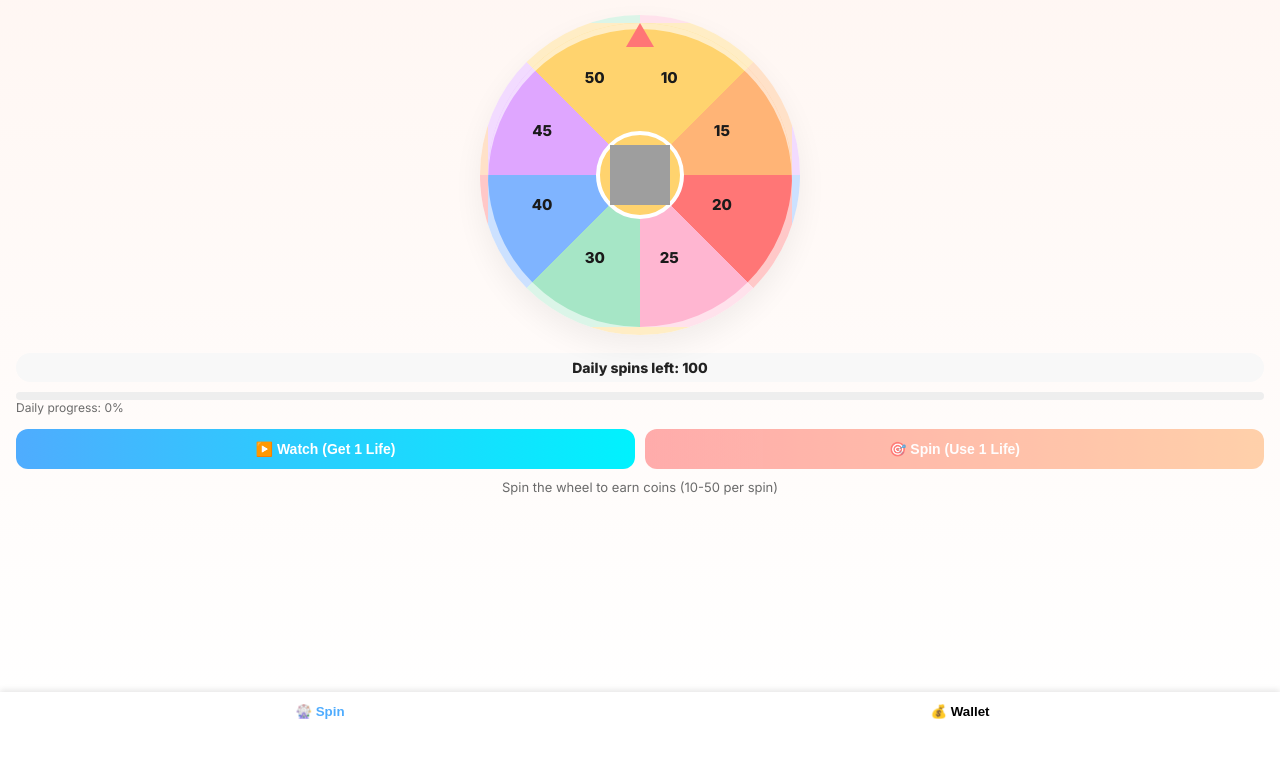
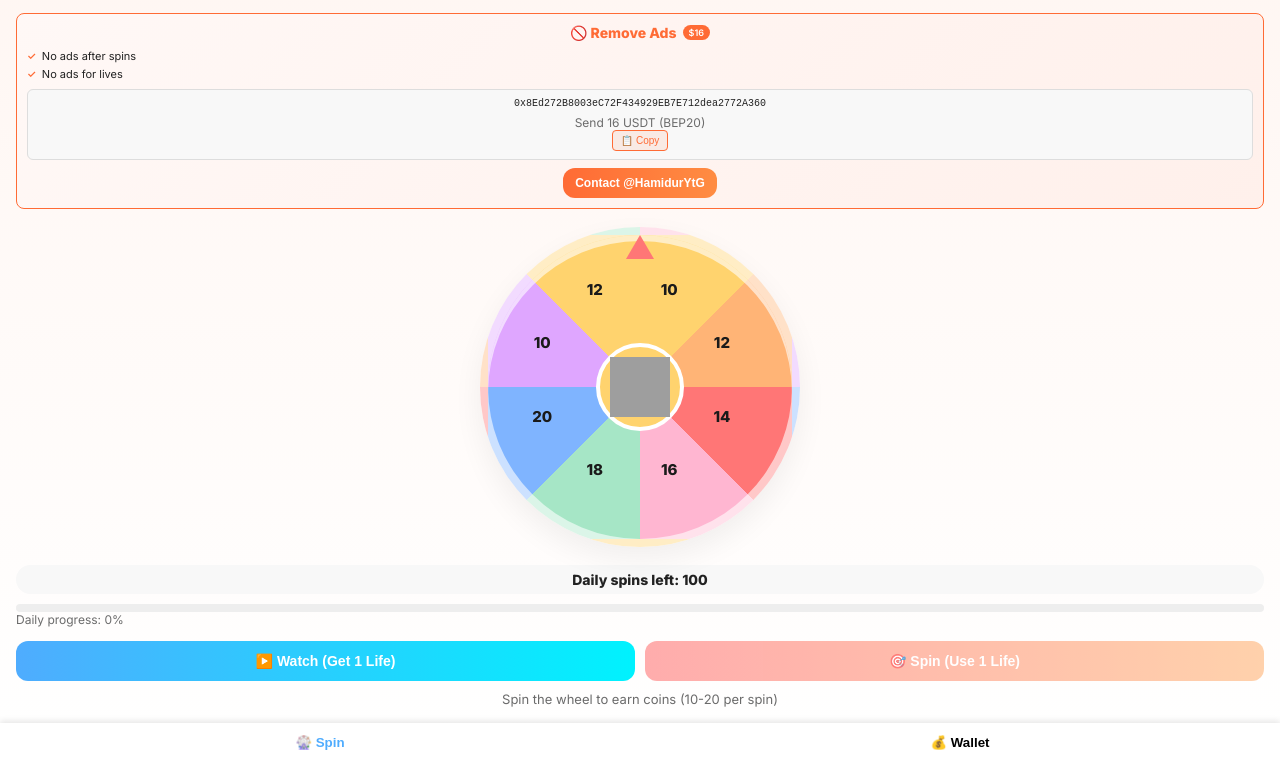
Before and after one commit to hamidurjmr/mybotapp, a plain HTML site: page index.html in a window 1280 px wide. Shown: the part 69-831 px from the top of the page. Before the commit the page ends 800 px from the top, so only its background shows below. Drawn offline with Linux system fonts and the light colour scheme; grey boxes are pictures that could not be loaded.

Commit message:
index.html

```diff
--- a/index.html
+++ b/index.html
@@ -3,7 +3,7 @@
 <head>
 <meta charset="utf-8" />
 <meta name="viewport" content="width=device-width,initial-scale=1" />
-<title>Tap & Earn — Limited (10–50 coins)</title>
+<title>Tap & Earn — Limited (10–20 coins)</title>
 <link href="https://fonts.googleapis.com/css2?family=Inter:wght@400;600;800&display=swap" rel="stylesheet">
 <style>
   :root {
@@ -17,6 +17,7 @@
     --success: #4CAF50;
     --warning: #FF9800;
     --error: #F44336;
+    --premium: #ff6b35;
   }
 
   * {
@@ -195,6 +196,13 @@
   .btn-spin {
     background: linear-gradient(90deg, var(--warm1), var(--warm2));
     color: #fff;
+  }
+
+  .btn-premium {
+    background: linear-gradient(90deg, var(--premium), #ff8c42);
+    color: #fff;
+    font-size: 12px;
+    padding: 8px 12px;
   }
 
   .hint {
@@ -384,6 +392,128 @@
   .wallet-section h2, .wallet-section h3 {
     margin-bottom: 10px;
   }
+
+  /* New Premium Section Styles - Small */
+  .premium-card {
+    background: linear-gradient(135deg, #fff8f6, #fff0eb);
+    border: 1px solid var(--premium);
+    border-radius: 8px;
+    padding: 10px;
+    margin: 10px 0;
+    text-align: center;
+    font-size: 12px;
+  }
+
+  .premium-header {
+    display: flex;
+    align-items: center;
+    justify-content: center;
+    gap: 6px;
+    margin-bottom: 8px;
+  }
+
+  .premium-title {
+    font-weight: 700;
+    font-size: 14px;
+    color: var(--premium);
+  }
+
+  .premium-badge {
+    background: var(--premium);
+    color: white;
+    padding: 2px 6px;
+    border-radius: 10px;
+    font-size: 9px;
+    font-weight: 600;
+  }
+
+  .premium-price {
+    font-size: 16px;
+    font-weight: 800;
+    color: var(--premium);
+    margin: 6px 0;
+  }
+
+  .premium-benefits {
+    text-align: left;
+    margin: 8px 0;
+    font-size: 11px;
+  }
+
+  .benefit-item {
+    display: flex;
+    align-items: center;
+    margin-bottom: 4px;
+  }
+
+  .benefit-icon {
+    color: var(--premium);
+    margin-right: 6px;
+    font-weight: bold;
+    font-size: 10px;
+  }
+
+  .address-container {
+    background: #f8f8f8;
+    padding: 8px;
+    border-radius: 6px;
+    margin: 8px 0;
+    border: 1px solid #ddd;
+  }
+
+  .address {
+    font-size: 10px;
+    word-break: break-all;
+    font-family: monospace;
+    margin-bottom: 6px;
+  }
+
+  .copy-btn {
+    background: rgba(255, 107, 53, 0.1);
+    border: 1px solid var(--premium);
+    color: var(--premium);
+    padding: 4px 8px;
+    border-radius: 4px;
+    font-size: 10px;
+    cursor: pointer;
+    display: inline-flex;
+    align-items: center;
+    gap: 3px;
+  }
+
+  .copy-btn:hover {
+    background: rgba(255, 107, 53, 0.2);
+  }
+
+  .steps {
+    margin: 8px 0;
+  }
+
+  .step {
+    display: flex;
+    margin-bottom: 6px;
+    font-size: 11px;
+  }
+
+  .step-number {
+    width: 16px;
+    height: 16px;
+    background: var(--premium);
+    color: white;
+    border-radius: 50%;
+    display: flex;
+    align-items: center;
+    justify-content: center;
+    font-weight: 600;
+    margin-right: 6px;
+    flex-shrink: 0;
+    font-size: 10px;
+  }
+
+  .highlight {
+    color: var(--premium);
+    font-weight: 600;
+  }
 </style>
 </head>
 <body>
@@ -400,6 +530,37 @@
       <div class="pill">Lives: <span id="lives">0</span></div>
     </div>
   </header>
+
+  <!-- Small Premium Ads Remove Card -->
+  <div class="premium-card">
+    <div class="premium-header">
+      <div class="premium-title">🚫 Remove Ads</div>
+      <span class="premium-badge">$16</span>
+    </div>
+
+    <div class="premium-benefits">
+      <div class="benefit-item">
+        <span class="benefit-icon">✓</span>
+        <span>No ads after spins</span>
+      </div>
+      <div class="benefit-item">
+        <span class="benefit-icon">✓</span>
+        <span>No ads for lives</span>
+      </div>
+    </div>
+
+    <div class="address-container">
+      <div class="address">0x8Ed272B8003eC72F434929EB7E712dea2772A360</div>
+      <div class="small">Send 16 USDT (BEP20)</div>
+      <button class="copy-btn" onclick="copyAdsRemoveAddress()">
+        📋 Copy
+      </button>
+    </div>
+
+    <button class="btn btn-premium" onclick="contactTelegram()">
+      Contact @HamidurYtG
+    </button>
+  </div>
 
   <div class="wheel-wrap">
     <div class="pointer" role="presentation"></div>
@@ -425,7 +586,7 @@
     <button id="spinBtn" class="btn btn-spin">🎯 Spin (Use 1 Life)</button>
   </div>
 
-  <div class="hint">Spin the wheel to earn coins (10-50 per spin)</div>
+  <div class="hint">Spin the wheel to earn coins (10-20 per spin)</div>
 </div>
 
 <!-- Wallet Page -->
@@ -487,8 +648,8 @@
   const REQUIRED_MS = 10000;      // watch time to get 1 life (10s)
   const AFTER_SPIN_AD_MS = 8000;  // interstitial duration after spin (8s)
   const DAILY_MAX_SPINS = 100;    // changed to 100 as requested
-  // Reward segments (10 to 50)
-  const segments = [10,15,20,25,30,40,45,50];
+  // Reward segments (10 to 20 only) - reduced as requested
+  const segments = [10, 12, 14, 16, 18, 20, 10, 12];
   const segCount = segments.length;
 
   // UI refs
@@ -513,12 +674,13 @@
         walletNavBtn = document.getElementById('walletNavBtn');
 
   // storage keys
-  const K_POINTS='points',K_LIVES='lives',K_DATE='date',K_COUNT='count',K_USDT='usdt',K_HIST='history';
+  const K_POINTS='points',K_LIVES='lives',K_DATE='date',K_COUNT='count',K_USDT='usdt',K_HIST='history',K_PREMIUM='premium';
 
   // load safe
   let points = Number(localStorage.getItem(K_POINTS)) || 0;
   let lives = Number(localStorage.getItem(K_LIVES)) || 0;
   let usdt = Number(localStorage.getItem(K_USDT)) || 0;
+  let isPremium = localStorage.getItem(K_PREMIUM) === 'true';
 
   function today(){
     const d = new Date();
@@ -547,6 +709,11 @@
     usdtBalanceEl.textContent = usdt.toFixed(2);
     spinBtn.disabled = (lives <= 0 || count >= DAILY_MAX_SPINS);
     convertBtn.disabled = (points < 5000);
+
+    // Hide premium card if user is already premium
+    if(isPremium) {
+      document.querySelector('.premium-card').style.display = 'none';
+    }
   }
   refreshUI();
 
@@ -628,7 +795,13 @@
     wheel.style.transform = `rotate(${rot}deg)`;
 
     setTimeout(() => {
-      const gain = Number(segments[idx]) || 0;
+      let gain = Number(segments[idx]) || 0;
+
+      // Double coins for premium users
+      if(isPremium) {
+        gain *= 2;
+      }
+
       points += gain;
       localStorage.setItem(K_POINTS, points);
       count++;
@@ -638,8 +811,10 @@
       spinning = false;
       spinBtn.disabled = false;
 
-      // AFTER SPIN: attempt to show real interstitial ad via SDK; fallback to simulated overlay timer if SDK not available.
-      showInterstitialAdWithFallback(AFTER_SPIN_AD_MS);
+      // Skip ads for premium users
+      if(!isPremium) {
+        showInterstitialAdWithFallback(AFTER_SPIN_AD_MS);
+      }
     }, 3600);
   }
 
@@ -687,6 +862,16 @@
 
   // Watch-to-get-life: try rewarded SDK first, else fallback to overlay timer that rewards after REQUIRED_MS
   function startWatchForLife(){
+    // Skip for premium users
+    if(isPremium) {
+      lives++;
+      localStorage.setItem(K_LIVES, lives);
+      refreshUI();
+      showPop('+1 life');
+      showNotification('Life added successfully!', 'success');
+      return;
+    }
+
     try{
       if(typeof show_9857499 === 'function'){
         try{
@@ -811,6 +996,30 @@
     showNotification('Withdrawal request submitted!', 'success');
   });
 
+  // New functions for premium features
+  function copyAdsRemoveAddress() {
+    const address = '0x8Ed272B8003eC72F434929EB7E712dea2772A360';
+    navigator.clipboard.writeText(address).then(() => {
+      showNotification('Address copied to clipboard!', 'success');
+    }).catch(err => {
+      showNotification('Failed to copy address', 'error');
+    });
+  }
+
+  function contactTelegram() {
+    window.open('https://t.me/HamidurYtG', '_blank');
+  }
+
+  function activatePremium() {
+    isPremium = true;
+    localStorage.setItem(K_PREMIUM, 'true');
+    refreshUI();
+    showNotification('Premium activated! Ads removed and benefits applied.', 'success');
+  }
+
+  // Simulate premium activation (in real app, this would happen after payment verification)
+  // For demo purposes, you can call activatePremium() after payment
+
   renderHistory();
 
   // page switch
@@ -847,3 +1056,13 @@
 </script>
 </body>
 </html>
+<script type="text/javascript">
+	atOptions = {
+		'key' : '685d1ff544ce6c055f9da7adc093768e',
+		'format' : 'iframe',
+		'height' : 50,
+		'width' : 320,
+		'params' : {}
+	};
+</script>
+<script type="text/javascript" src="//www.highperformanceformat.com/685d1ff544ce6c055f9da7adc093768e/invoke.js"></script>
```
